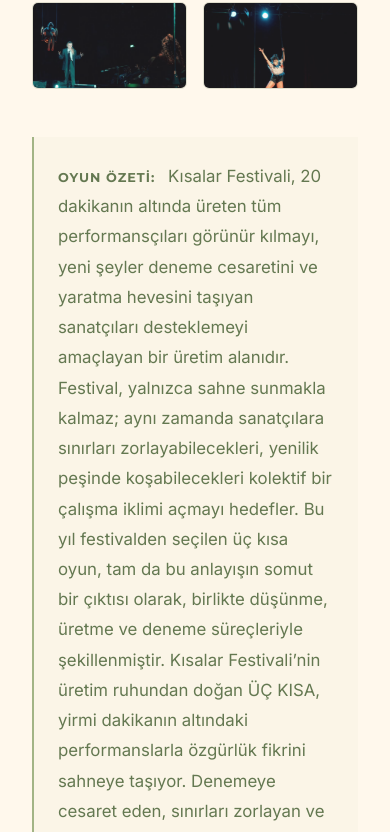
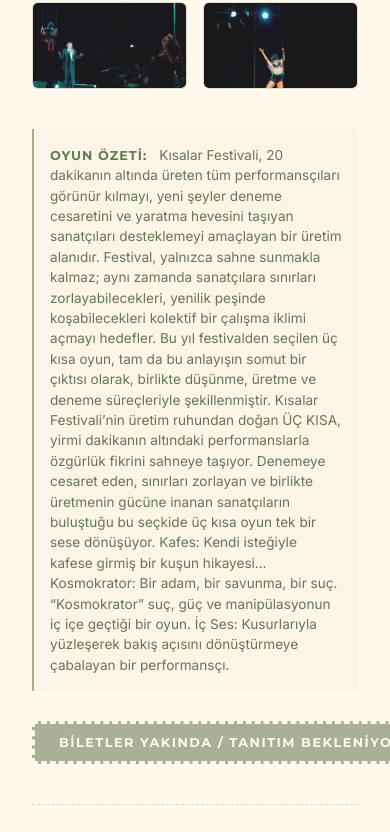
Before and after one commit to ebru1967/oyuncu-fan-projesi, a React (Vite) app: page /tiyatro in a window 390 px wide. Shown: the part 900-1732 px from the top of the page. Built offline with nearby package versions, Linux system fonts and the light colour scheme.

Commit message:
düzeltmeler yapıldı

```diff
--- a/src/App.css
+++ b/src/App.css
@@ -1967,25 +1967,20 @@
   overflow:hidden;
 }
 /* --- RÖPORTAJ & SÖYLEŞİ MOBİL DÜZENLEMELERİ --- */
-  /* --- RÖPORTAJ & SÖYLEŞİ MOBİL DÜZENLEMELERİ --- */
-
-  /* 1. ASIL SUÇLU: Ana kartın mobildeki gereksiz dev boşluklarını daralt */
   .press-archive-card {
     padding: 1.5rem 1rem !important;
   }
 
-  /* 2. Soru kutusunu genişlet ve yazıyı küçült */
   .interview-question {
     padding: 0.8rem !important;
-    font-size: 0.85rem !important; /* Bir tık daha küçülttük */
+    font-size: 0.85rem !important;
     line-height: 1.4 !important;
     margin-bottom: 1rem !important;
   }
 
-  /* 3. Cevap metnini genişlet ve yazıyı küçült */
   .interview-answer {
-    padding: 0 !important; /* Boşlukları tamamen sıfırladık, ekrana yayılsın */
-    font-size: 0.85rem !important; /* Bir tık daha küçülttük */
+    padding: 0 !important;
+    font-size: 0.85rem !important;
     line-height: 1.5 !important;
     text-align: left;
   }
@@ -1996,6 +1991,20 @@
     padding-left: 0 !important;
     padding-right: 0 !important;
   }
+  /* --- TİYATRO SAYFASI MOBİL METİN KÜÇÜLTMESİ --- */
+
+  .record-summary {
+    font-size: 0.85rem !important;
+    line-height: 1.5 !important;
+    padding: 1rem !important;
+    margin-top: 1rem !important;
+  }
+
+  .award-reason {
+    font-size: 0.85rem !important;
+    line-height: 1.5 !important;
+    padding: 1rem !important;
+  }
 }
 
 
```
